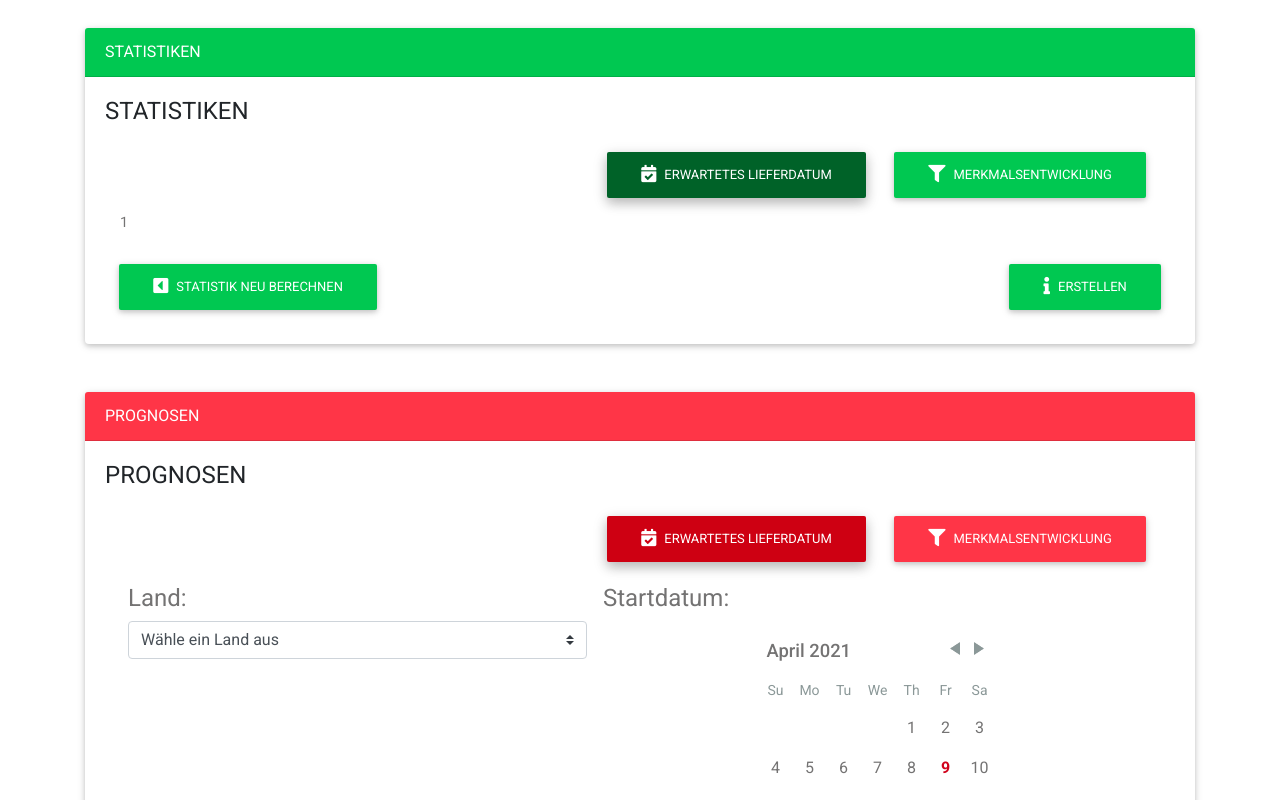
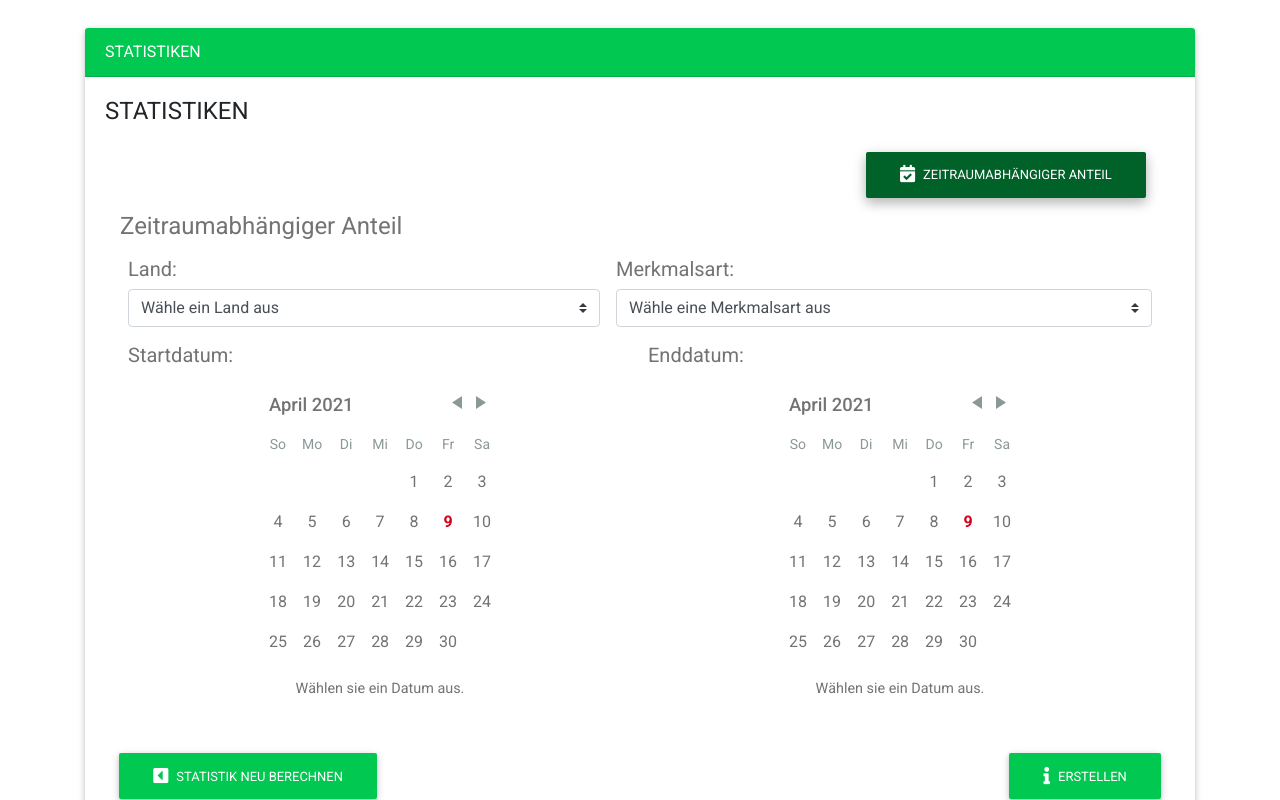
Before and after one commit to rewriteProject/frontend, a React (Create React App) app: page / in a window 1280 px wide. Shown: the part 820-1620 px from the top of the page. Built offline with nearby package versions, Linux system fonts and the light colour scheme.

Commit message:
Test Commit

```diff
--- a/src/App.js
+++ b/src/App.js
@@ -2,11 +2,8 @@ import React from 'react';
 import HeaderPage from './components/HeaderPage'
 import FooterPage from './components/FooterPage'
 import Statistik from './components/Statistik'
-import StatistikContent from './components/StatistikContent'
 import Prognose from './components/Prognose'
-import PrognoseContent from './components/PrognoseContent'
 import Information from './components/Information'
-import InformationContent from './components/InformationContent'
 import './App.css';
 
 const App = () => {
--- a/src/components/PrognoseContent.js
+++ b/src/components/DatumPicker.js
@@ -3,6 +3,31 @@ import DayPicker from 'react-day-picker';
 import 'react-day-picker/lib/style.css';
 
 //https://react-day-picker.js.org/docs/basic-concepts
+
+const MONTHS = [
+  'Januar',
+  'Februar',
+  'März',
+  'April',
+  'Mai',
+  'Juni',
+  'Juli',
+  'August',
+  'September',
+  'Oktober',
+  'November',
+  'Dezember',
+];
+const WEEKDAYS_LONG = [
+  'Sonntag',
+  'Montag',
+  'Dienstag',
+  'Mittwoch',
+  'Donnerstag',
+  'Freitag',
+  'Samstag',
+];
+const WEEKDAYS_SHORT = ['So', 'Mo', 'Di', 'Mi', 'Do', 'Fr', 'Sa'];
 
 export default class BasicConcepts extends React.Component {
   constructor(props) {
@@ -26,6 +51,10 @@ export default class BasicConcepts extends React.Component {
     return (
       <div align="center">
         <DayPicker
+          locale="de"
+          months={MONTHS}
+          weekdaysLong={WEEKDAYS_LONG}
+          weekdaysShort={WEEKDAYS_SHORT}
           onDayClick={this.handleDayClick}
           selectedDays={this.state.selectedDay}
         />
--- a/src/components/FooterPage.js
+++ b/src/components/FooterPage.js
@@ -157,4 +157,5 @@ class FooterPage extends Component {
     );
   }
 }
+
 export default FooterPage;
--- a/src/components/Information.js
+++ b/src/components/Information.js
@@ -56,6 +56,7 @@ class Information extends Component {
                   </div>
                   <MDBTabContent activeItem={this.state.items["default"]}>
                     <MDBTabPane tabId="1">
+                      <h4>Überfälligkeit</h4>
                       <div>
                         <select className="browser-default custom-select">
                           <option>Wähle ein Land aus</option>
@@ -66,6 +67,7 @@ class Information extends Component {
                       </div>
                     </MDBTabPane>
                     <MDBTabPane tabId="2">
+                      <h4>Gewicht-Auslastung</h4>
                       <div>
                         <select className="browser-default custom-select">
                           <option>Wähle ein Land aus</option>
@@ -76,6 +78,7 @@ class Information extends Component {
                       </div>
                     </MDBTabPane>
                     <MDBTabPane tabId="3">
+                      <h4>Information</h4>
                       <ChartSite />
                     </MDBTabPane>
                   </MDBTabContent>
--- a/src/components/Prognose.js
+++ b/src/components/Prognose.js
@@ -1,9 +1,9 @@
 import React, { Component } from 'react';
-import { MDBDatePickerV5, MDBNavLink, MDBIcon, MDBRow, MDBCol, MDBNav, MDBTabContent, MDBLink, MDBNavItem, MDBTabPane, MDBCard, MDBCardBody, MDBCardTitle, MDBCardText, MDBCardHeader, MDBBtn, MDBContainer } from "mdbreact";
+import { MDBDatePickerV5, MDBIcon, MDBTabContent, MDBTabPane, MDBCard, MDBCardBody, MDBCardTitle, MDBCardText, MDBCardHeader, MDBBtn, MDBContainer } from "mdbreact";
 import ChartSite from './ChartSite'
 import { BrowserRouter as Router } from 'react-router-dom';
 import AnchorLink from 'react-anchor-link-smooth-scroll'
-import PrognoseContent from './PrognoseContent'
+import DatumPicker from './DatumPicker'
 
 class Prognose extends Component {
   state = {
@@ -59,10 +59,10 @@ class Prognose extends Component {
                   <MDBTabContent activeItem={this.state.items["default"]}>
 
                     <MDBTabPane tabId="1">
-
+                      <h4>Erwartetes Lieferdatum</h4>
                       <div className="d-flex bd-highlight example-parent">
                         <div className="p-2 flex-fill bd-highlight col-example">
-                          <h4>Land: </h4>
+                          <h5>Land: </h5>
                           <select className="browser-default custom-select">
                             <option>Wähle ein Land aus</option>
                             <option value="1">China</option>
@@ -71,17 +71,17 @@ class Prognose extends Component {
                           </select>
                         </div>
                         <div className="p-2 flex-fill bd-highlight col-example">
-                          <h4>Startdatum: </h4>
-                          <PrognoseContent />
+                          <h5>Startdatum: </h5>
+                          <DatumPicker />
                         </div>
                       </div>
                     </MDBTabPane>
 
                     <MDBTabPane tabId="2">
-
+                      <h4>Merkmalsentwicklung</h4>
                       <div className="d-flex bd-highlight example-parent">
                         <div className="p-2 flex-fill bd-highlight col-example">
-                          <h4>Land: </h4>
+                          <h5>Land: </h5>
                           <select className="browser-default custom-select">
                             <option>Wähle ein Land aus</option>
                             <option value="1">China</option>
@@ -90,7 +90,7 @@ class Prognose extends Component {
                           </select>
                         </div>
                         <div className="p-2 flex-fill bd-highlight col-example">
-                          <h4>Intervall: </h4>
+                          <h5>Intervall: </h5>
                           <select className="browser-default custom-select">
                             <option>Wähle ein Intervall aus</option>
                             <option value="1">daily</option>
@@ -104,7 +104,7 @@ class Prognose extends Component {
                       <div className="d-flex bd-highlight example-parent">
                         <div className="p-2 flex-fill bd-highlight col-example">
                           <div>
-                            <h4>Merkmalsart: </h4>
+                            <h5>Merkmalsart: </h5>
                             <select className="browser-default custom-select">
                               <option>Wähle eine Merkmalsart aus</option>
                               <option value="1">Marke</option>
@@ -115,7 +115,7 @@ class Prognose extends Component {
                         </div>
                         <div className="p-2 flex-fill bd-highlight col-example">
                           <div>
-                            <h4>Merkmal: </h4>
+                            <h5>Merkmal: </h5>
                             <select className="browser-default custom-select">
                               <option>Wähle ein Merkmal aus</option>
                               <option value="1">Grün</option>
@@ -126,17 +126,20 @@ class Prognose extends Component {
                         </div>
                       </div>
 
-                      <div className="d-flex align-items-stretch bd-highlight example-parent">
-                        <div className="p-2 col-example text-left">
-                          <h4>Startdatum: </h4>
-                            <div className="p-2 col-example text-left">
-                              <PrognoseContent />
-                            </div>
+                      <div className="d-flex bd-highlight example-parent">
+                        <div className="p-2 flex-fill bd-highlight col-example">
+                          <h5>Startdatum: </h5>
+                          <DatumPicker />
+                        </div>
+                        <div className="p-2 flex-fill bd-highlight col-example">
+                          <h5>Enddatum: </h5>
+                          <DatumPicker />
                         </div>
                       </div>
 
                     </MDBTabPane>
                     <MDBTabPane tabId="3">
+                      <h4>Prognose</h4>
                       <ChartSite />
                     </MDBTabPane>
                   </MDBTabContent>
--- a/src/components/Statistik.js
+++ b/src/components/Statistik.js
@@ -1,8 +1,9 @@
 import React, { Component } from 'react';
-import { MDBNavLink, MDBIcon, MDBRow, MDBCol, MDBNav, MDBTabContent, MDBLink, MDBNavItem, MDBTabPane, MDBCard, MDBCardBody, MDBCardTitle, MDBCardText, MDBCardHeader, MDBBtn, MDBContainer } from "mdbreact";
+import { MDBIcon, MDBTabContent, MDBTabPane, MDBCard, MDBCardBody, MDBCardTitle, MDBCardText, MDBCardHeader, MDBBtn, MDBContainer } from "mdbreact";
 import ChartSite from './ChartSite'
 import { BrowserRouter as Router } from 'react-router-dom';
 import AnchorLink from 'react-anchor-link-smooth-scroll'
+import DatumPicker from './DatumPicker'
 
 class Statistik extends Component {
   state = {
@@ -42,33 +43,53 @@ class Statistik extends Component {
                           active={this.state.items["default"] === "1"}
                           onClick={this.togglePills("default", "1")} >
                           <MDBIcon icon="calendar-check" size="lg" className="mr-2" />
-                          Erwartetes Lieferdatum
-                        </MDBBtn>
-                      </div>
-
-                      <div className="p-2 col-example text-left">
-                        <MDBBtn rounded color="success" type="submit"
-                          active={this.state.items["default"] === "2"}
-                          onClick={this.togglePills("default", "2")} >
-                          <MDBIcon icon="filter" size="lg" className="mr-2" />
-                          Merkmalsentwicklung
+                          Zeitraumabhängiger Anteil
                         </MDBBtn>
                       </div>
                   </div>
                   <MDBTabContent activeItem={this.state.items["default"]}>
+
                     <MDBTabPane tabId="1">
-                      <p>
-                        1
-                      </p>
+                      <h4>Zeitraumabhängiger Anteil</h4>
+                      <div className="d-flex bd-highlight example-parent">
+                        <div className="p-2 flex-fill bd-highlight col-example">
+                          <h5>Land: </h5>
+                          <select className="browser-default custom-select">
+                            <option>Wähle ein Land aus</option>
+                            <option value="1">China</option>
+                            <option value="2">USA</option>
+                            <option value="3">Russland</option>
+                          </select>
+                        </div>
+                        <div className="p-2 flex-fill bd-highlight col-example">
+                          <h5>Merkmalsart: </h5>
+                          <select className="browser-default custom-select">
+                            <option>Wähle eine Merkmalsart aus</option>
+                            <option value="1">Marke</option>
+                            <option value="2">Farbe</option>
+                            <option value="3">Material</option>
+                          </select>
+                        </div>
+                      </div>
+
+                      <div className="d-flex bd-highlight example-parent">
+                        <div className="p-2 flex-fill bd-highlight col-example">
+                          <h5>Startdatum: </h5>
+                          <DatumPicker />
+                        </div>
+                        <div className="p-2 flex-fill bd-highlight col-example">
+                          <h5>Enddatum: </h5>
+                          <DatumPicker />
+                        </div>
+                      </div>
+
                     </MDBTabPane>
+
                     <MDBTabPane tabId="2">
-                      <p>
-                        2
-                      </p>
-                    </MDBTabPane>
-                    <MDBTabPane tabId="3">
+                      <h4>Statistik</h4>
                       <ChartSite />
                     </MDBTabPane>
+
                   </MDBTabContent>
                 </MDBContainer>
               </Router>
@@ -88,8 +109,8 @@ class Statistik extends Component {
               <div className="ml-auto p-2 col-example">
                 <AnchorLink  offset={() => 50} href='#statistik'>
                   <MDBBtn rounded color="success" type="submit"
-                    active={this.state.items["default"] === "3"}
-                    onClick={this.togglePills("default", "3")} >
+                    active={this.state.items["default"] === "2"}
+                    onClick={this.togglePills("default", "2")} >
                     <MDBIcon icon="info" size="lg" className="mr-2" />
                     Erstellen
                   </MDBBtn>
```
Also changed, not shown: package.json (+20 -2 lines), src/components/HeaderPage.js (indentation only), src/components/InformationContent.js (deleted), src/components/StatistikContent.js (deleted), 1 other file (tests, documents, lock files or other folders).
